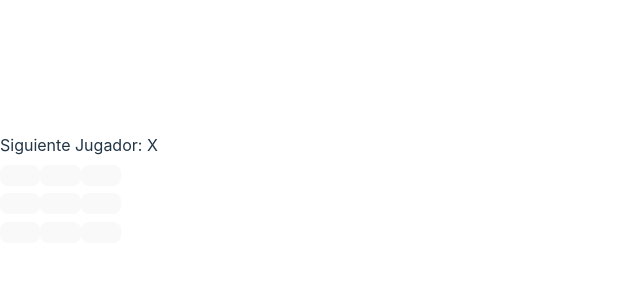
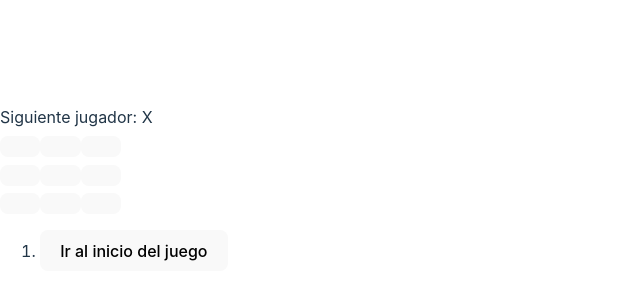
Before and after one commit to Aleho16/Proyecto-react, a React (Vite) app: page / in a window 1280 px wide. Shown: the part 204-504 px from the top of the page, without its empty margins (0-640 px from the left). Built offline with nearby package versions, Linux system fonts and the light colour scheme.

Commit message:
mostrar la lista del historial de movimientos jugados

```diff
--- a/src/App.jsx
+++ b/src/App.jsx
@@ -31,7 +31,7 @@
   if (winner) {
     status = 'Ganador: ' + winner;
   } else {
-    status = 'Siguiente Jugador: ' + (xIsNext ? 'X' : 'O');
+    status = 'Siguiente jugador: ' + (xIsNext ? 'X' : 'O');
   }
 
   return (
@@ -66,13 +66,31 @@
     setXIsNext(!xIsNext);
   }
 
+  function jumpTo(nextMove) {
+    // TODO
+  }
+
+  const moves = history.map((squares, move) => {
+    let description;
+    if (move > 0) {
+      description = 'Ir hacia la jugada #' + move;
+    } else {
+      description = 'Ir al inicio del juego';
+    }
+    return (
+      <li key={move}>
+        <button onClick={() => jumpTo(move)}>{description}</button>
+      </li>
+    );
+  });
+
   return (
     <div className="game">
       <div className="game-board">
         <Board xIsNext={xIsNext} squares={currentSquares} onPlay={handlePlay} />
       </div>
       <div className="game-info">
-        <ol>{/*TODO*/}</ol>
+        <ol>{moves}</ol>
       </div>
     </div>
   );
```
